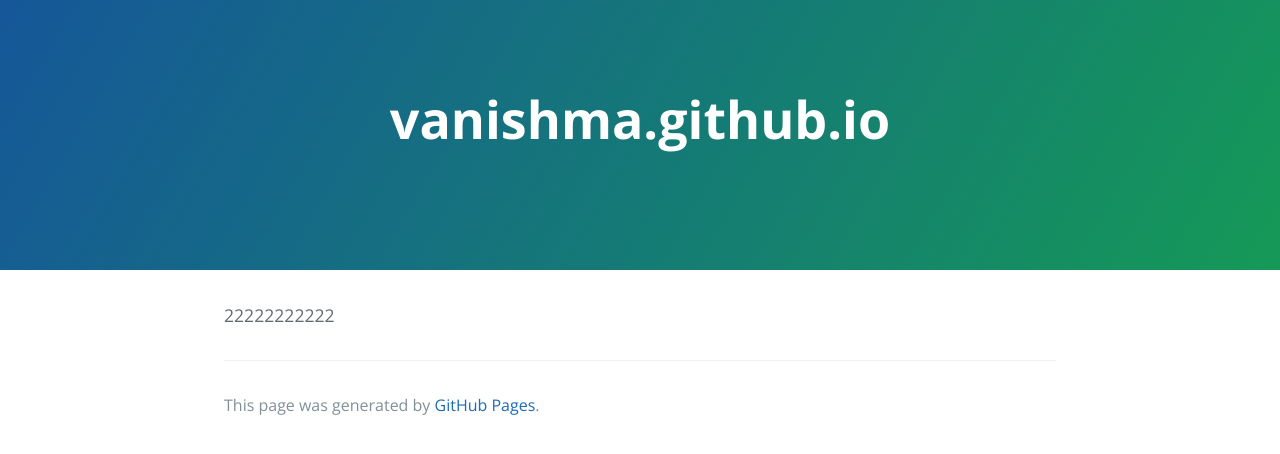
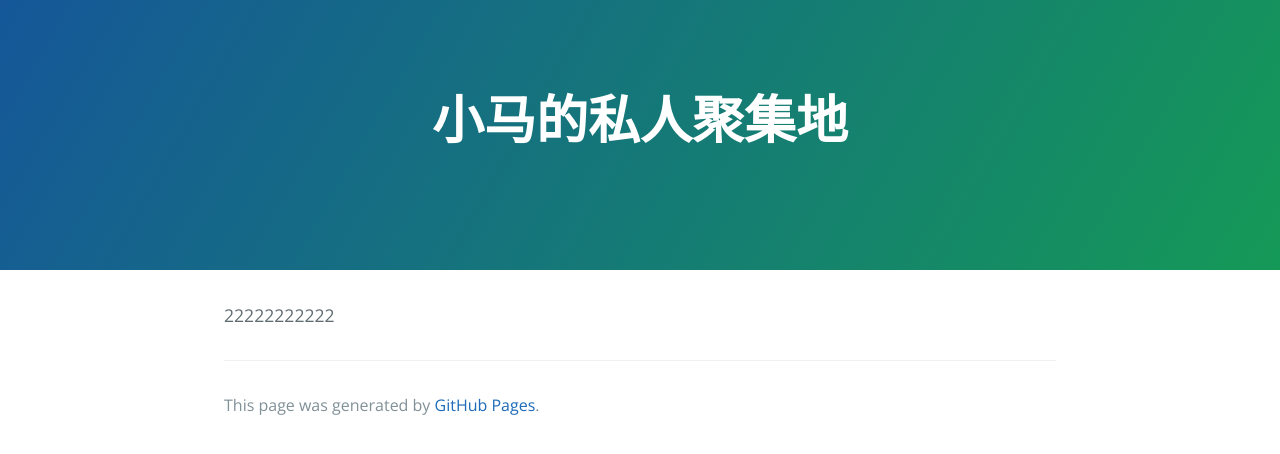
Before and after one commit to vanishma/vanishma.github.io, a Jekyll site: the page built from index.md, in a window 1280 px wide. Shown: the top 454 px of the page. Built offline with Jekyll 4.4.1, drawn with Linux system fonts in a browser that asks for light colours; the repository's description, which GitHub fills in, is left out.

Commit message:
测试修改内容

```diff
--- a/_layouts/default.html
+++ b/_layouts/default.html
@@ -11,7 +11,7 @@
   </head>
   <body>
     <section class="page-header">
-      <h1 class="project-name">{{ site.title | default: site.github.repository_name }}</h1>
+      <h1 class="project-name">小马的私人聚集地</h1>
       <h2 class="project-tagline">{{ site.description | default: site.github.project_tagline }}</h2>
       {% if site.github.is_project_page %}
         <a href="{{ site.github.repository_url }}" class="btn">View on GitHub</a>
```
